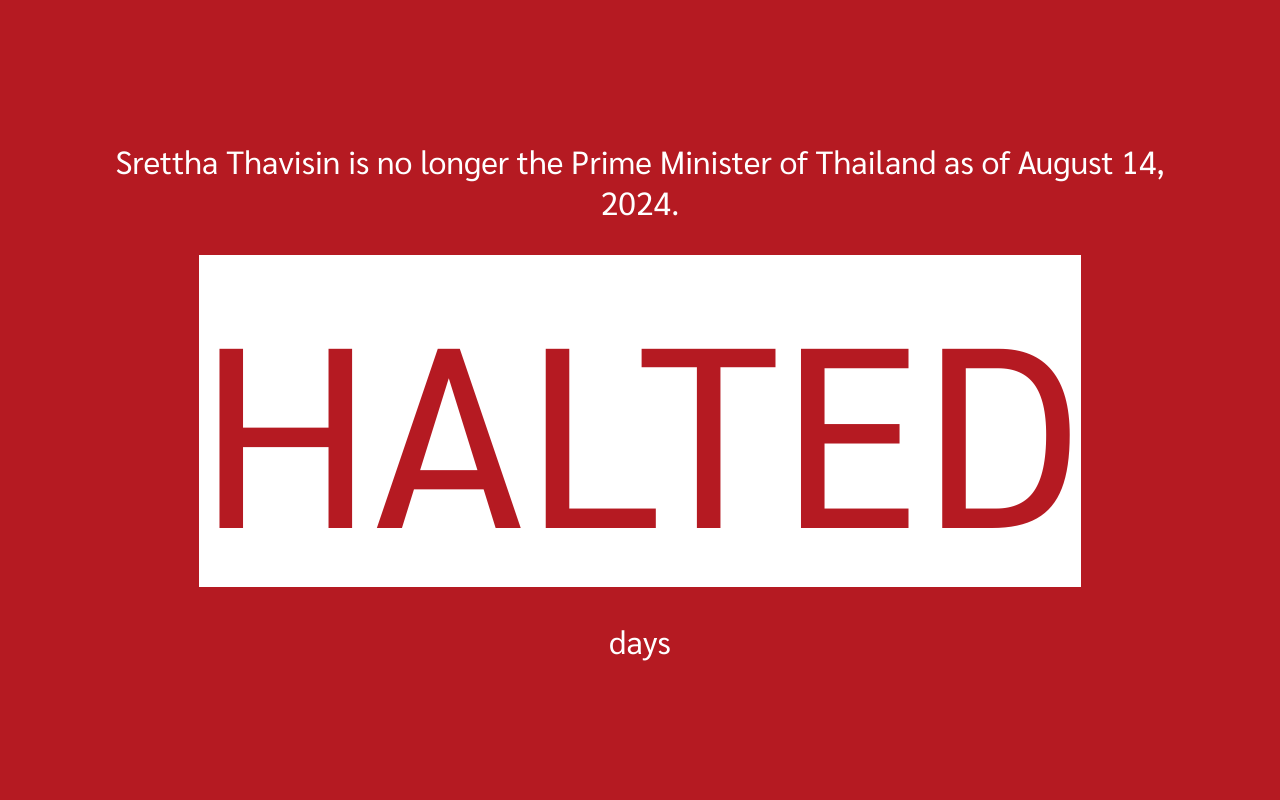
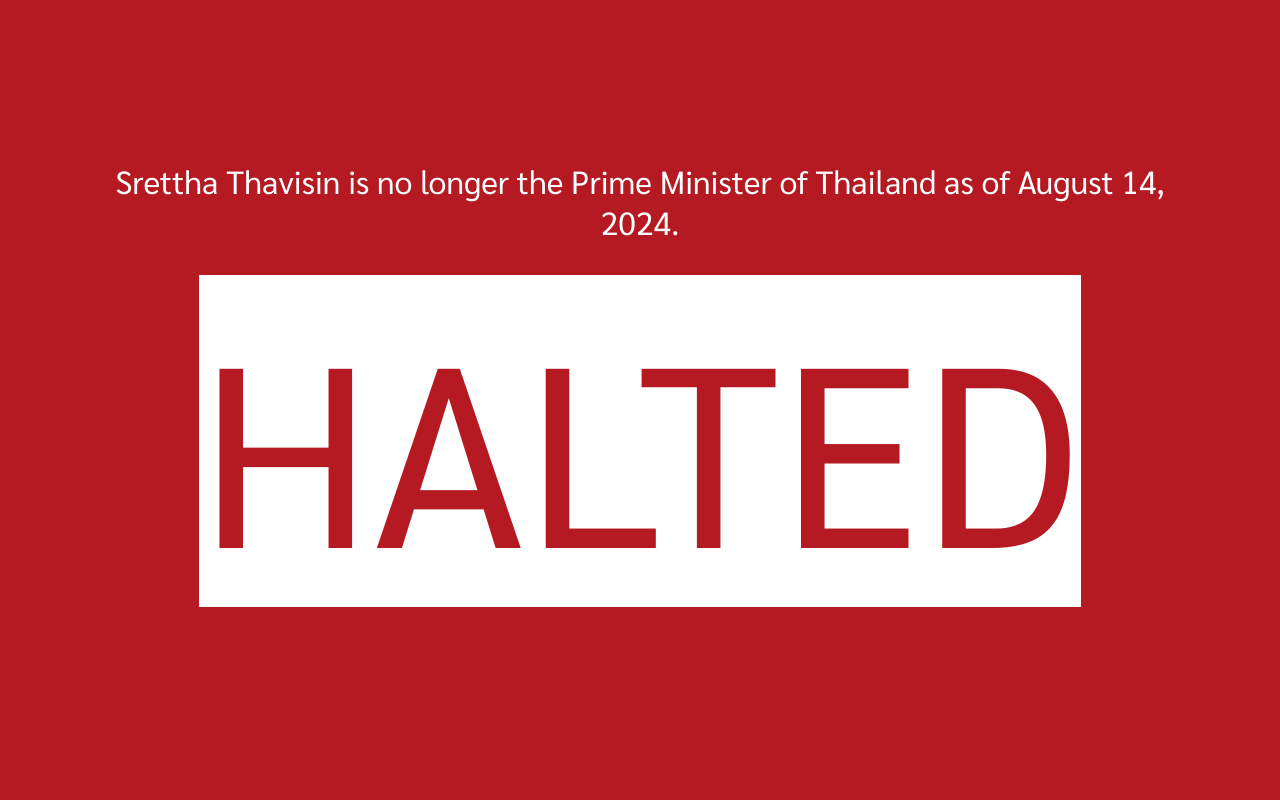
Before and after one commit to mistertfy64/SretthaThavisinCounter, a plain HTML site: page index.html in a window 1280 px wide. Shown: the top 800 px of the page. Drawn offline with Linux system fonts and the light colour scheme.

Commit message:
change: ???

```diff
--- a/index.html
+++ b/index.html
@@ -24,7 +24,7 @@
         HALTED
       </div>
       <br>
-      <div class="text__sentence--main">days</div>
+      <div class="text__sentence--main"></div>
     </div>
   </main>
   <div class="questions">
```
